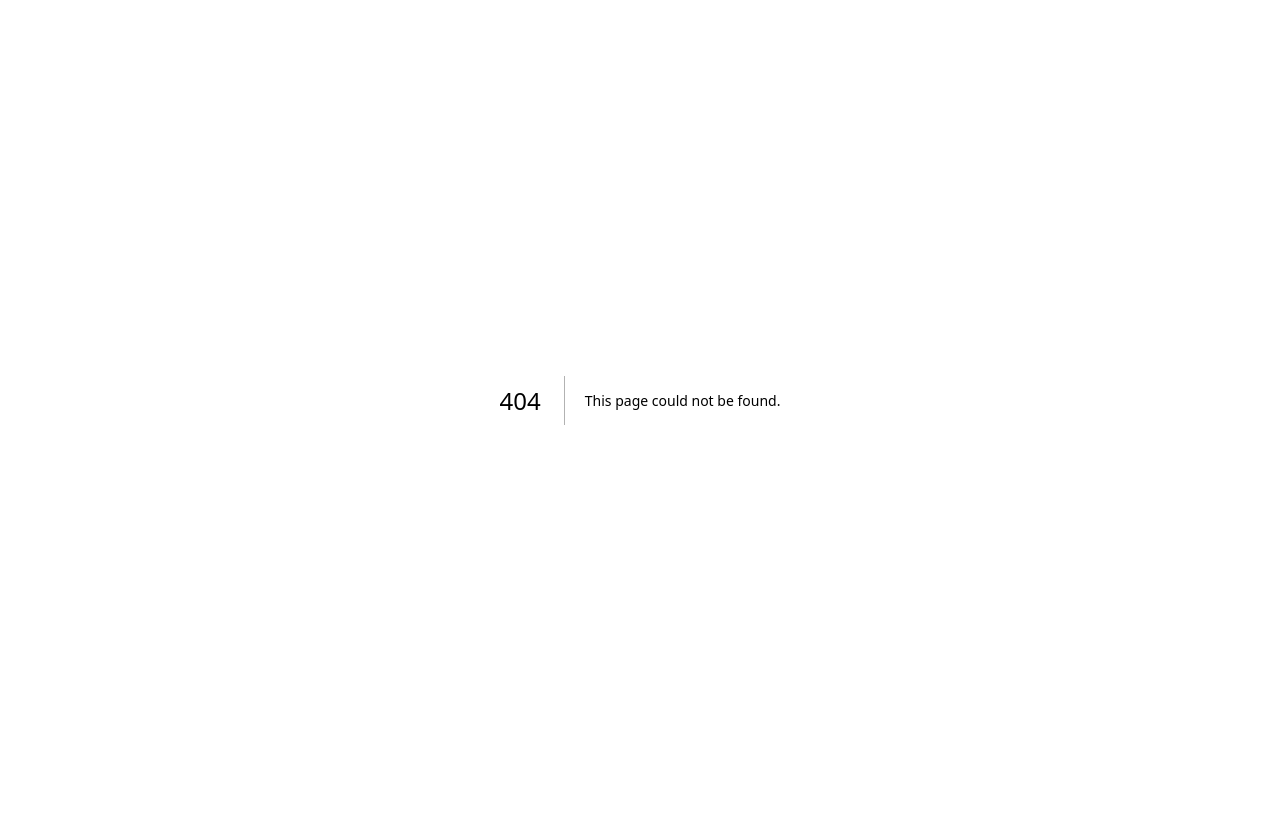
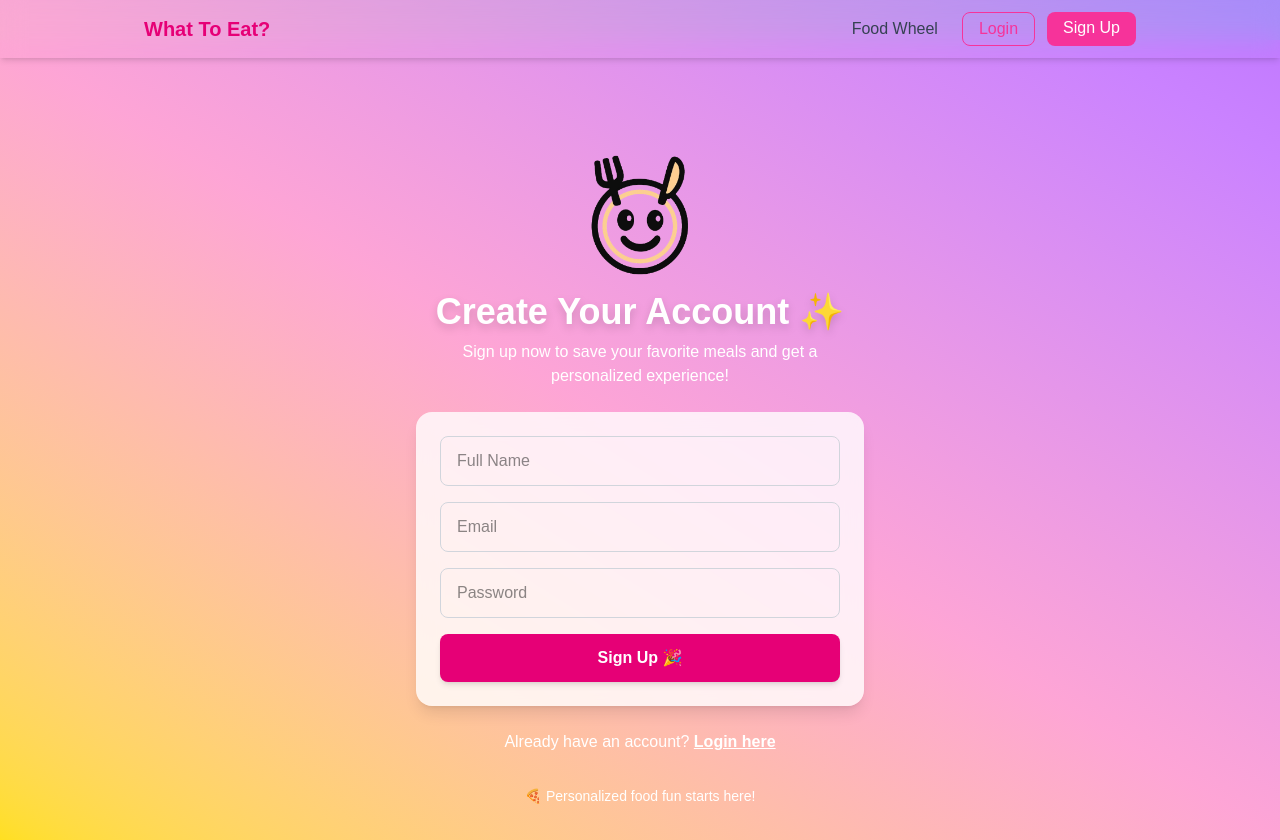
Before and after one commit to plamena-petkova/What-to-eat-today, a Next.js app: page /signup in a window 1280 px wide. Before the commit this address had no page. Before the commit the page ends 800 px from the top, so only its background shows below. Built offline with nearby package versions, Linux system fonts and the light colour scheme.

Commit message:
Added login and signup screens

```diff
--- /dev/null
+++ b/app/login/page.tsx
@@ -0,0 +1,106 @@
+'use client'
+import { motion } from 'framer-motion';
+import Link from 'next/link';
+import Image from 'next/image';
+import Navbar from '../components/Navbar';
+
+export default function LoginPage() {
+  return (
+    <>
+      <Navbar />
+      <main className="min-h-screen bg-gradient-to-tr from-yellow-300 via-pink-300 to-purple-400 flex flex-col items-center justify-center pt-20 px-6">
+
+        <div className="flex flex-col items-center text-center w-full max-w-md">
+          {/* Logo */}
+          <Image
+            src="/logo.png"
+            alt="What to Eat Today Logo"
+            width={120}
+            height={120}
+            priority
+            className="mb-4"
+          />
+
+          {/* Title */}
+          <motion.h1
+            initial={{ scale: 0.8, opacity: 0 }}
+            animate={{ scale: 1, opacity: 1 }}
+            transition={{ duration: 0.5 }}
+            className="text-4xl font-extrabold text-white drop-shadow-lg mb-2"
+          >
+            Welcome Back 👋
+          </motion.h1>
+
+          <motion.p
+            initial={{ opacity: 0 }}
+            animate={{ opacity: 1 }}
+            transition={{ delay: 0.4, duration: 0.6 }}
+            className="text-white opacity-90 mb-6"
+          >
+            Log in to continue your personalized food journey!
+          </motion.p>
+
+          {/* Login Form */}
+          <motion.form
+            initial={{ y: 20, opacity: 0 }}
+            animate={{ y: 0, opacity: 1 }}
+            transition={{ delay: 0.6, duration: 0.6 }}
+            className="bg-white/80 backdrop-blur-md p-6 rounded-2xl shadow-lg w-full flex flex-col gap-4"
+          >
+            <input
+              type="email"
+              placeholder="Email"
+              className="px-4 py-3 rounded-lg border border-gray-300 focus:ring-2 focus:ring-pink-400 outline-none"
+              required
+            />
+            <input
+              type="password"
+              placeholder="Password"
+              className="px-4 py-3 rounded-lg border border-gray-300 focus:ring-2 focus:ring-pink-400 outline-none"
+              required
+            />
+
+            <motion.button
+              whileHover={{ scale: 1.05 }}
+              whileTap={{ scale: 0.95 }}
+              type="submit"
+              className="w-full bg-pink-600 text-white font-bold py-3 rounded-lg shadow-md hover:bg-pink-700 transition"
+            >
+              Login 🔑
+            </motion.button>
+          </motion.form>
+
+          {/* Extra Links */}
+          <motion.div
+            initial={{ opacity: 0 }}
+            animate={{ opacity: 1 }}
+            transition={{ delay: 1, duration: 0.6 }}
+            className="text-white mt-6 space-y-2"
+          >
+            <p>
+              Don’t have an account?{" "}
+              <Link href="/signup" className="font-bold underline hover:text-yellow-200">
+                Sign up here
+              </Link>
+            </p>
+            <p>
+              <Link href="/forgot-password" className="underline hover:text-yellow-200">
+                Forgot your password?
+              </Link>
+            </p>
+          </motion.div>
+
+          {/* Footer */}
+          <motion.footer
+            initial={{ opacity: 0 }}
+            animate={{ opacity: 1 }}
+            transition={{ delay: 1.2, duration: 0.6 }}
+            className="mt-8 text-white text-sm opacity-80"
+          >
+            🔐 Secure login, tasty adventures ahead!
+          </motion.footer>
+        </div>
+      </main>
+    </>
+  );
+}
--- /dev/null
+++ b/app/signup/page.tsx
@@ -0,0 +1,105 @@
+'use client'
+import { motion } from 'framer-motion';
+import Link from 'next/link';
+import Image from 'next/image';
+import Navbar from '../components/Navbar';
+
+export default function SignUpPage() {
+  return (
+    <>
+      <Navbar />
+      <main className="min-h-screen mt-10 bg-gradient-to-tr from-yellow-300 via-pink-300 to-purple-400 flex flex-col items-center justify-center pt-20 px-6">
+
+        <div className="flex flex-col items-center text-center w-full max-w-md">
+          {/* Logo */}
+          <Image
+            src="/logo.png"
+            alt="What to Eat Today Logo"
+            width={120}
+            height={120}
+            priority
+            className="mb-4"
+          />
+
+          {/* Title */}
+          <motion.h1
+            initial={{ scale: 0.8, opacity: 0 }}
+            animate={{ scale: 1, opacity: 1 }}
+            transition={{ duration: 0.5 }}
+            className="text-4xl font-extrabold text-white drop-shadow-lg mb-2"
+          >
+            Create Your Account ✨
+          </motion.h1>
+
+          <motion.p
+            initial={{ opacity: 0 }}
+            animate={{ opacity: 1 }}
+            transition={{ delay: 0.4, duration: 0.6 }}
+            className="text-white opacity-90 mb-6"
+          >
+            Sign up now to save your favorite meals and get a personalized experience!
+          </motion.p>
+
+          {/* Sign Up Form */}
+          <motion.form
+            initial={{ y: 20, opacity: 0 }}
+            animate={{ y: 0, opacity: 1 }}
+            transition={{ delay: 0.6, duration: 0.6 }}
+            className="bg-white/80 backdrop-blur-md p-6 rounded-2xl shadow-lg w-full flex flex-col gap-4"
+          >
+            <input
+              type="text"
+              placeholder="Full Name"
+              className="px-4 py-3 rounded-lg border border-gray-300 focus:ring-2 focus:ring-pink-400 outline-none"
+              required
+            />
+            <input
+              type="email"
+              placeholder="Email"
+              className="px-4 py-3 rounded-lg border border-gray-300 focus:ring-2 focus:ring-pink-400 outline-none"
+              required
+            />
+            <input
+              type="password"
+              placeholder="Password"
+              className="px-4 py-3 rounded-lg border border-gray-300 focus:ring-2 focus:ring-pink-400 outline-none"
+              required
+            />
+
+            <motion.button
+              whileHover={{ scale: 1.05 }}
+              whileTap={{ scale: 0.95 }}
+              type="submit"
+              className="w-full bg-pink-600 text-white font-bold py-3 rounded-lg shadow-md hover:bg-pink-700 transition"
+            >
+              Sign Up 🎉
+            </motion.button>
+          </motion.form>
+
+          {/* Extra Links */}
+          <motion.p
+            initial={{ opacity: 0 }}
+            animate={{ opacity: 1 }}
+            transition={{ delay: 1, duration: 0.6 }}
+            className="text-white mt-6"
+          >
+            Already have an account?{" "}
+            <Link href="/login" className="font-bold underline hover:text-yellow-200">
+              Login here
+            </Link>
+          </motion.p>
+
+          {/* Footer */}
+          <motion.footer
+            initial={{ opacity: 0 }}
+            animate={{ opacity: 1 }}
+            transition={{ delay: 1.2, duration: 0.6 }}
+            className="mt-8 text-white text-sm opacity-80"
+          >
+            🍕 Personalized food fun starts here!
+          </motion.footer>
+        </div>
+      </main>
+    </>
+  );
+}
--- a/app/spin/page.tsx
+++ b/app/spin/page.tsx
@@ -37,7 +37,7 @@ export default function SpinPage() {
   return (
     <>
       <Navbar />
-      <div className="flex flex-col items-center justify-center h-screen">
+      <div className="flex flex-col mt-10 items-center justify-center h-screen">
         <div className="border-dotted rounded-xl">
           <h1 className="text-2xl text-center font-extrabold text-white mb-8 drop-shadow-lg">
             What to Eat Today?
```
